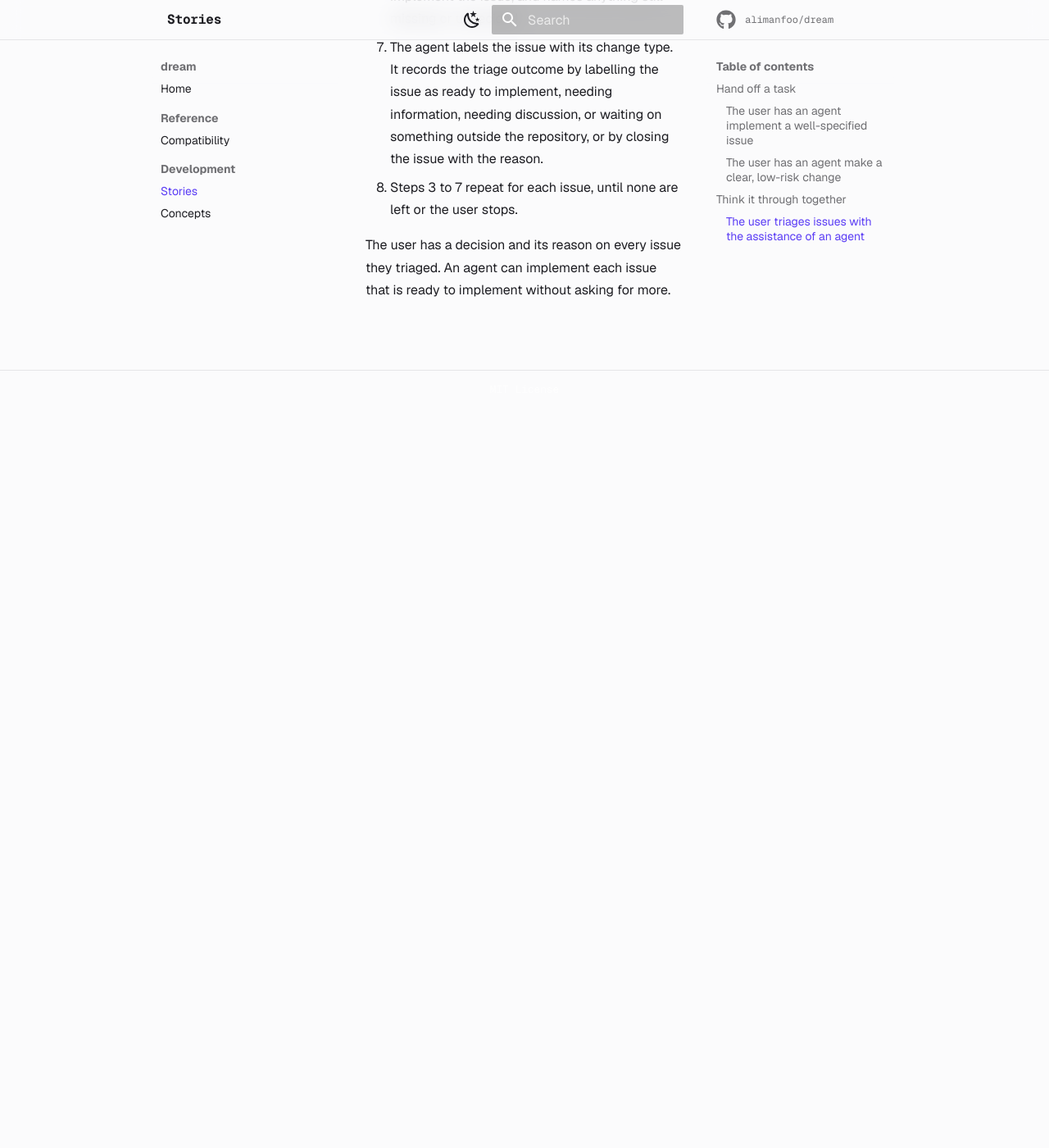
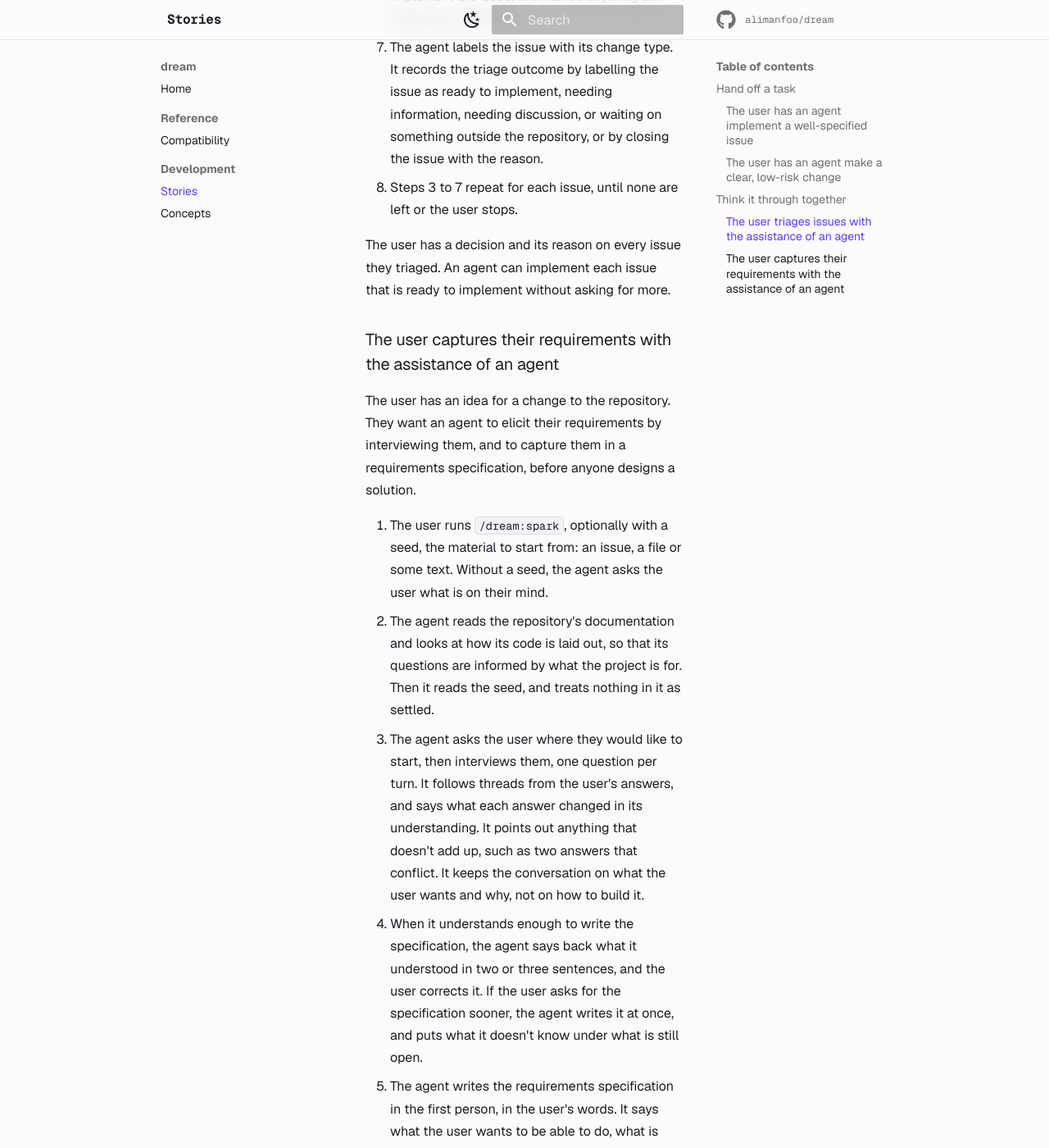
Before and after one commit to alimanfoo/dream, an MkDocs documentation site: the page built from docs/stories.md, in a window 1280 px wide and 1400 px high, scrolled down 4045 px. Shown: the whole window at 82% size. Built offline with MkDocs 1.6.1 and Material for MkDocs 9.7.7, drawn with Linux system fonts in a browser that asks for light colours; comment, search, counter and statistics services are not loaded; before the commit the page ends 4543 px from its top, so only the background shows below that; some of the changed text lies outside the part shown.

Commit message:
Add the story of capturing requirements with an agent
Co-Authored-By: Claude Opus 5.5 <noreply@anthropic.com>
Claude-Session: https://claude.ai/code/session_01SAXrSe6qiSN2QFtc3aSc9T

```diff
--- a/docs/stories.md
+++ b/docs/stories.md
@@ -105,3 +105,44 @@ that an agent can later implement the issue without asking for more.
 
 The user has a decision and its reason on every issue they triaged. An agent can
 implement each issue that is ready to implement without asking for more.
+
+### The user captures their requirements with the assistance of an agent
+
+The user has an idea for a change to the repository. They want an agent to
+elicit their requirements by interviewing them, and to capture them in a
+requirements specification, before anyone designs a solution.
+
+1. The user runs `/dream:spark`, optionally with a seed, the material to start
+   from: an issue, a file or some text. Without a seed, the agent asks the user
+   what is on their mind.
+2. The agent reads the repository's documentation and looks at how its code is
+   laid out, so that its questions are informed by what the project is for. Then
+   it reads the seed, and treats nothing in it as settled.
+3. The agent asks the user where they would like to start, then interviews them,
+   one question per turn. It follows threads from the user's answers, and says
+   what each answer changed in its understanding. It points out anything that
+   doesn't add up, such as two answers that conflict. It keeps the conversation
+   on what the user wants and why, not on how to build it.
+4. When it understands enough to write the specification, the agent says back
+   what it understood in two or three sentences, and the user corrects it. If
+   the user asks for the specification sooner, the agent writes it at once, and
+   puts what it doesn't know under what is still open.
+5. The agent writes the requirements specification in the first person, in the
+   user's words. It says what the user wants to be able to do, what is wrong or
+   missing today, what has to be true of anything they would accept, what limits
+   a solution, how they will know it worked, and what is still open.
+6. The agent has two subagents read the specification. One reads as the agent
+   that will design a solution, and reports what else it would need to know. The
+   other reports how the idea sits against what the repository is for, and where
+   it overlaps or conflicts with what the repository already does. The agent
+   drops what the specification already answers, and fixes wording that was only
+   unclear. Then it brings the user each remaining point, one per turn, and
+   revises the specification.
+7. The agent shows the user the specification.
+8. The agent offers to put the specification in a specification folder as
+   `requirements.md` and open a pull request for it. If the user doesn't want a
+   file, it offers to post the specification as a comment on the seed issue, or
+   as a new issue when there is no seed issue. The user may decline.
+
+The user has a requirements specification, in their own words, that a design can
+start from.
```
